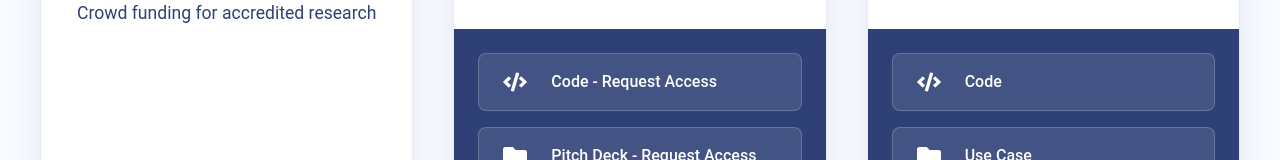
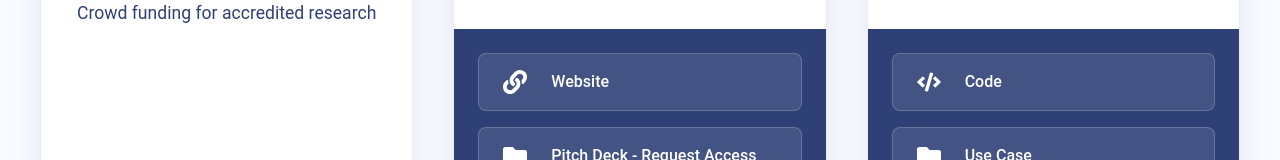
Before and after one commit to zrobers/personal-website, a React (Create React App) app: page /projects in a window 1280 px wide. Shown: the part 765-925 px from the top of the page. Built offline with nearby package versions, Linux system fonts and the light colour scheme.

Commit message:
minor updates

```diff
--- a/src/components/Home.js
+++ b/src/components/Home.js
@@ -11,7 +11,7 @@ const experiences = [
     { image: '/images/code.png', label: 'Software / Data Science Internships', number: 3 },
     { image: '/images/research.png', label: 'Research Experiences', number: 4 },
     { image: '/images/projects.png', label: 'Personal Projects', number: 6 },
-    { image: '/images/math.png', label: 'University Math Courses', number: 10 },
+    { image: '/images/math.png', label: 'University Math Courses', number: 12 },
   ];
 
 const skills = [
--- a/src/components/Projects.js
+++ b/src/components/Projects.js
@@ -20,7 +20,7 @@ const Projects = () => {
       name: 'ConnectU',
       description: 'Mentorship solutions with AI-powered matching methodology.',
       fastFacts: [
-        { icon: <FaCode size={24} />, label: 'Code - Request Access', link: 'https://github.com/zrobers/ab-family-match' },
+        { icon: <FaLink size={24} />, label: 'Website', link: 'https://connectu.ai' },
         { icon: <FaFolder size={24} />, label: 'Pitch Deck - Request Access', link: 'https://docs.google.com/presentation/d/17YZkoeBwSonMPR3QtOlNPmiymfeMbX-9FjKyB1bRZzE/edit?usp=sharing' },
       ],
     },
```
